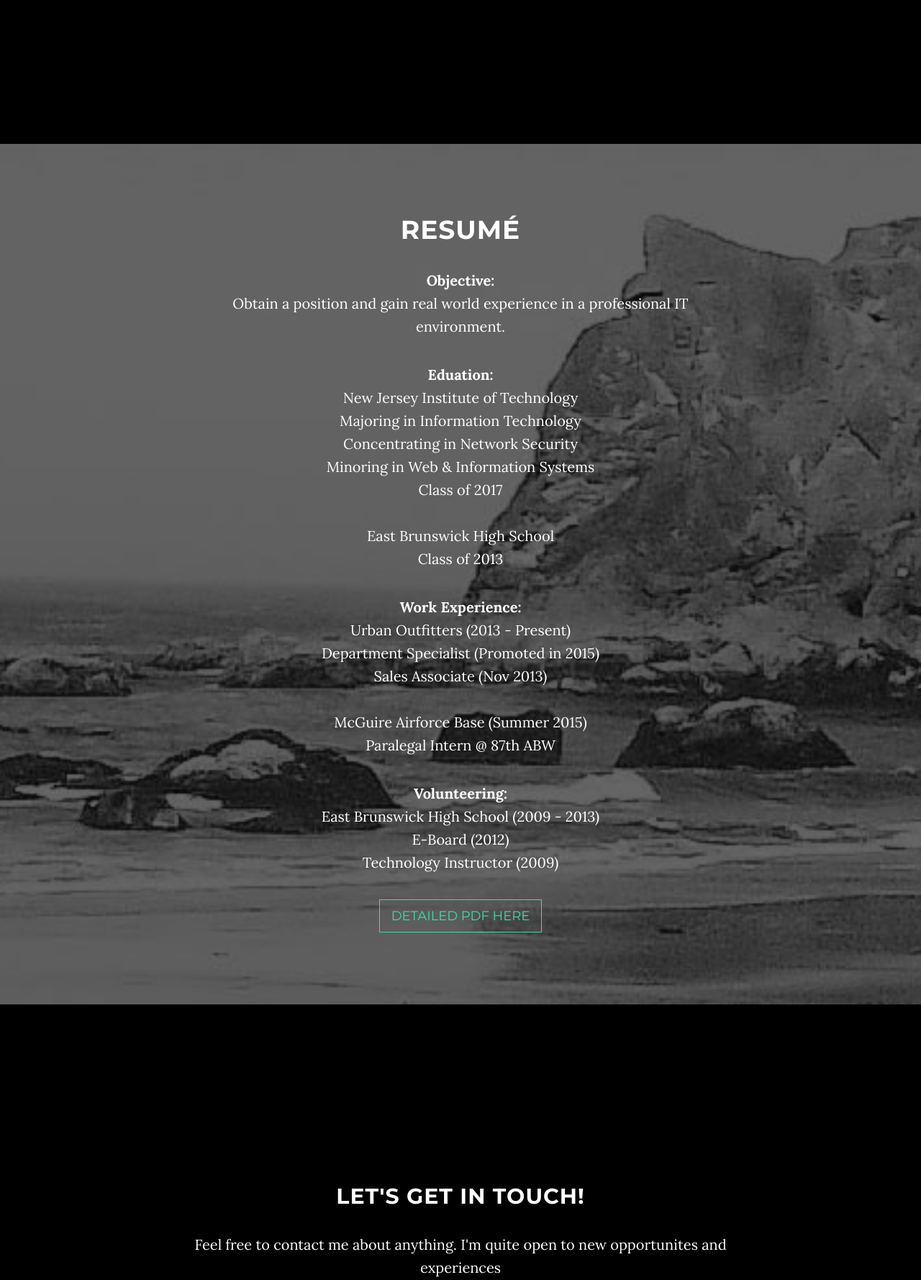
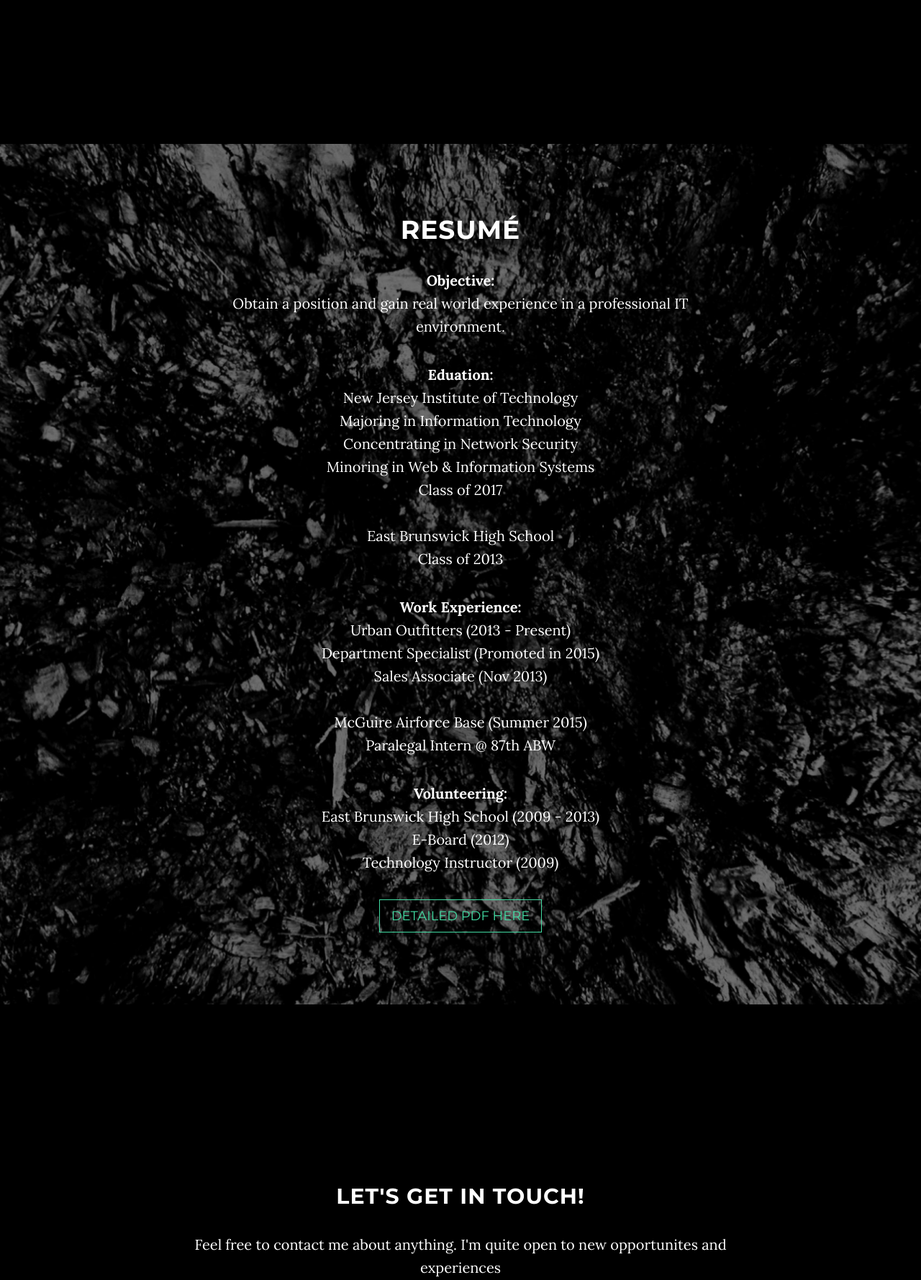
Before and after one commit to ac486/is219s16chen-p1, a PHP site: page /index.html in a window 1280 px wide. Shown: the part 1370-3149 px from the top of the page at 72% size. Run offline with PHP 8.4, Linux system fonts and the light colour scheme; some libraries are stand-ins or nearby versions.

Commit message:
new background added

```diff
--- a/p1/css/grayscale.css
+++ b/p1/css/grayscale.css
@@ -265,7 +265,7 @@ a:focus {
     width: 100%;
     padding: 50px 0;
     color: #fff;
-    background: url(../img/downloads-bg.jpg) no-repeat center center scroll;
+    background: url(../img/blacktexture.jpg) no-repeat center center scroll;
     background-color: #000;
     -webkit-background-size: cover;
     -moz-background-size: cover;
```
Also changed, not shown: p1/img/blacktexture.jpg (added), 1 other file.
